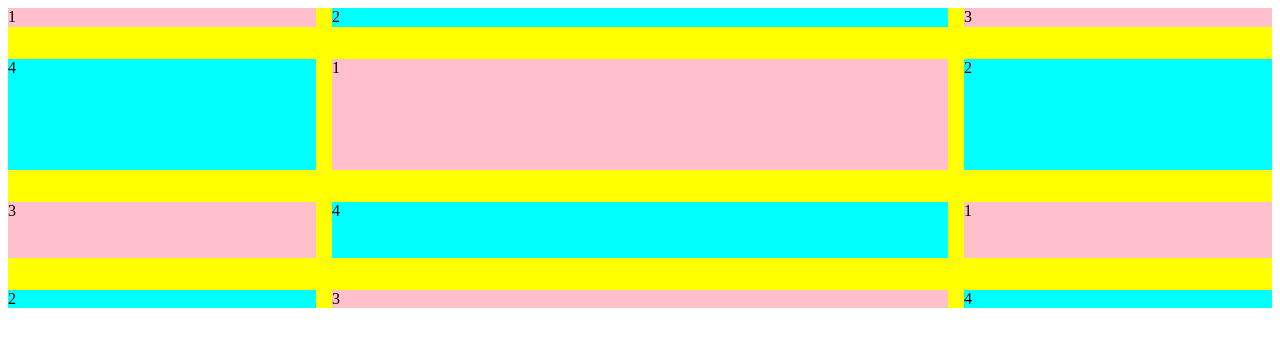
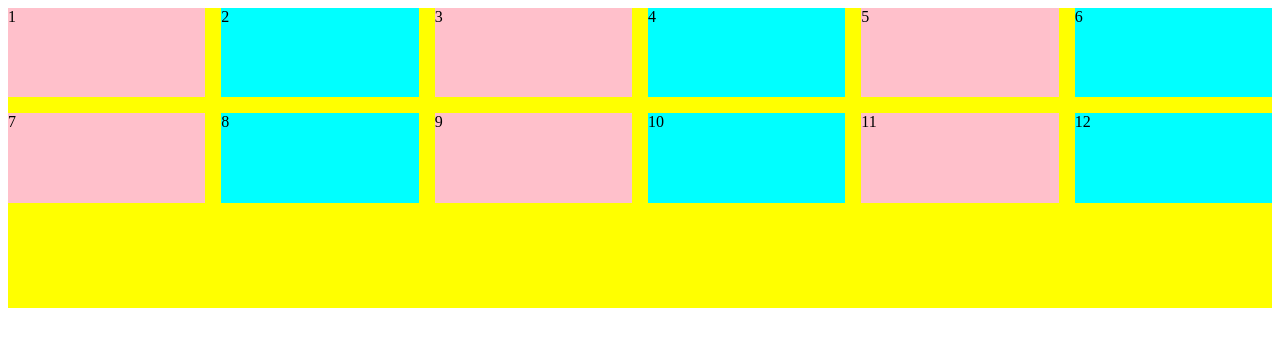
Before and after one commit to gerardo-alderete-desarrollos/css-grid, a plain HTML site: page index.html in a window 1280 px wide. Drawn offline with Linux system fonts and the light colour scheme.

Commit message:
POSICIONAR GRID-ITEMS 1
Primer ejemplo realizado en la clase posicionar grid-items

```diff
--- a/index.html
+++ b/index.html
@@ -14,14 +14,14 @@
        <div class="item">2</div>
        <div class="item">3</div>
        <div class="item">4</div>
-       <div class="item">1</div>
-       <div class="item">2</div>
-       <div class="item">3</div>
-       <div class="item">4</div>
-       <div class="item">1</div>
-       <div class="item">2</div>
-       <div class="item">3</div>
-       <div class="item">4</div>
+       <div class="item">5</div>
+       <div class="item">6</div>
+       <div class="item">7</div>
+       <div class="item">8</div>
+       <div class="item">9</div>
+       <div class="item">10</div>
+       <div class="item">11</div>
+       <div class="item">12</div>
     </div>
 
 </body>
--- a/style.css
+++ b/style.css
@@ -3,12 +3,12 @@
     height: 300px;
     background: yellow;
 
-    grid-template-columns: 1fr 2fr 1fr;
-    grid-template-rows: 1fr 6fr 3fr;
+    grid-template-columns: 1fr 1fr 1fr 1fr 1fr 1fr;
+    grid-template-rows: 1fr 1fr 1fr;
     /* grid-column-gap: .5em;
     grid-row-gap: .5em; */
     /*grid-gap engloba a grid-colum-grap y grid-row-gap*/
-    grid-gap: 2em 1em;
+    grid-gap: 1em;
 
 }
 
```
